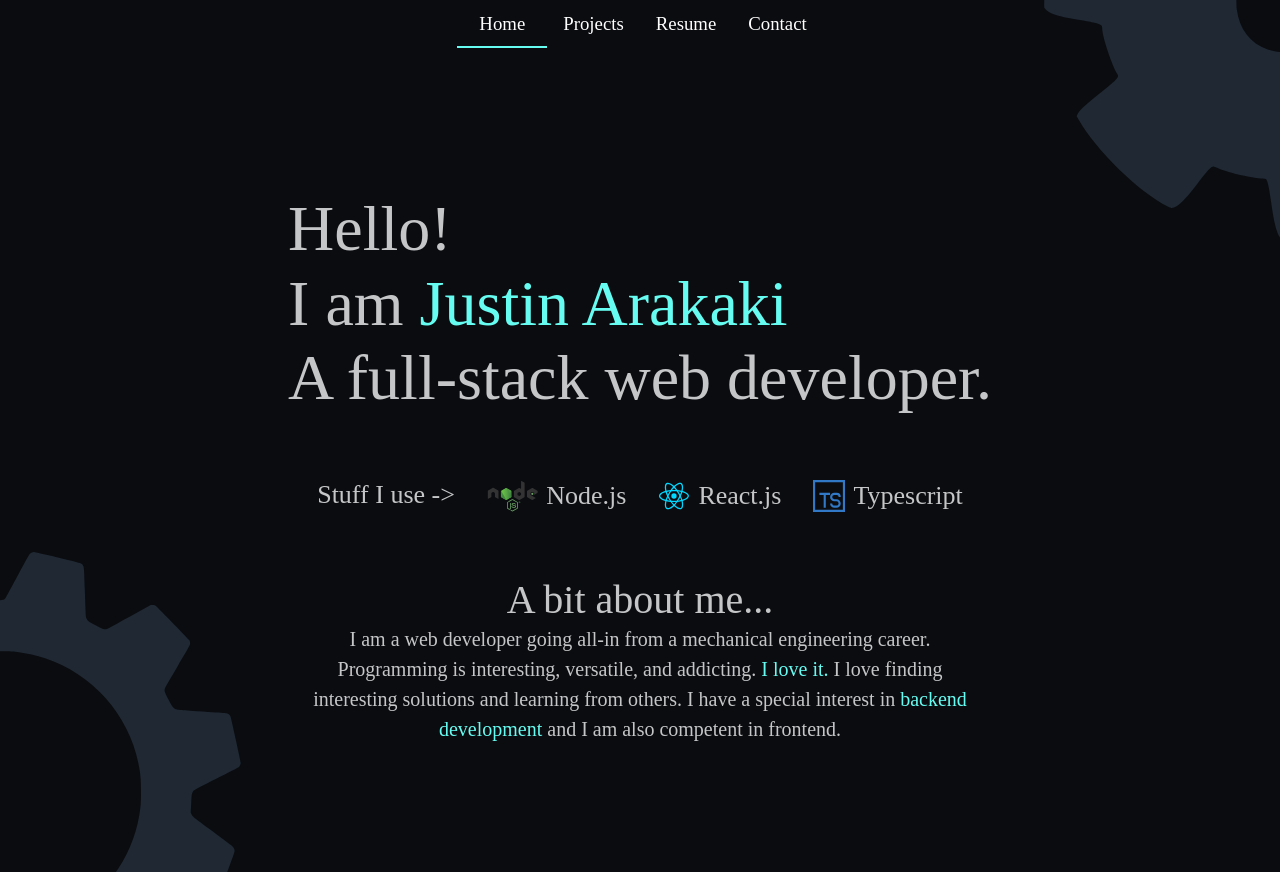
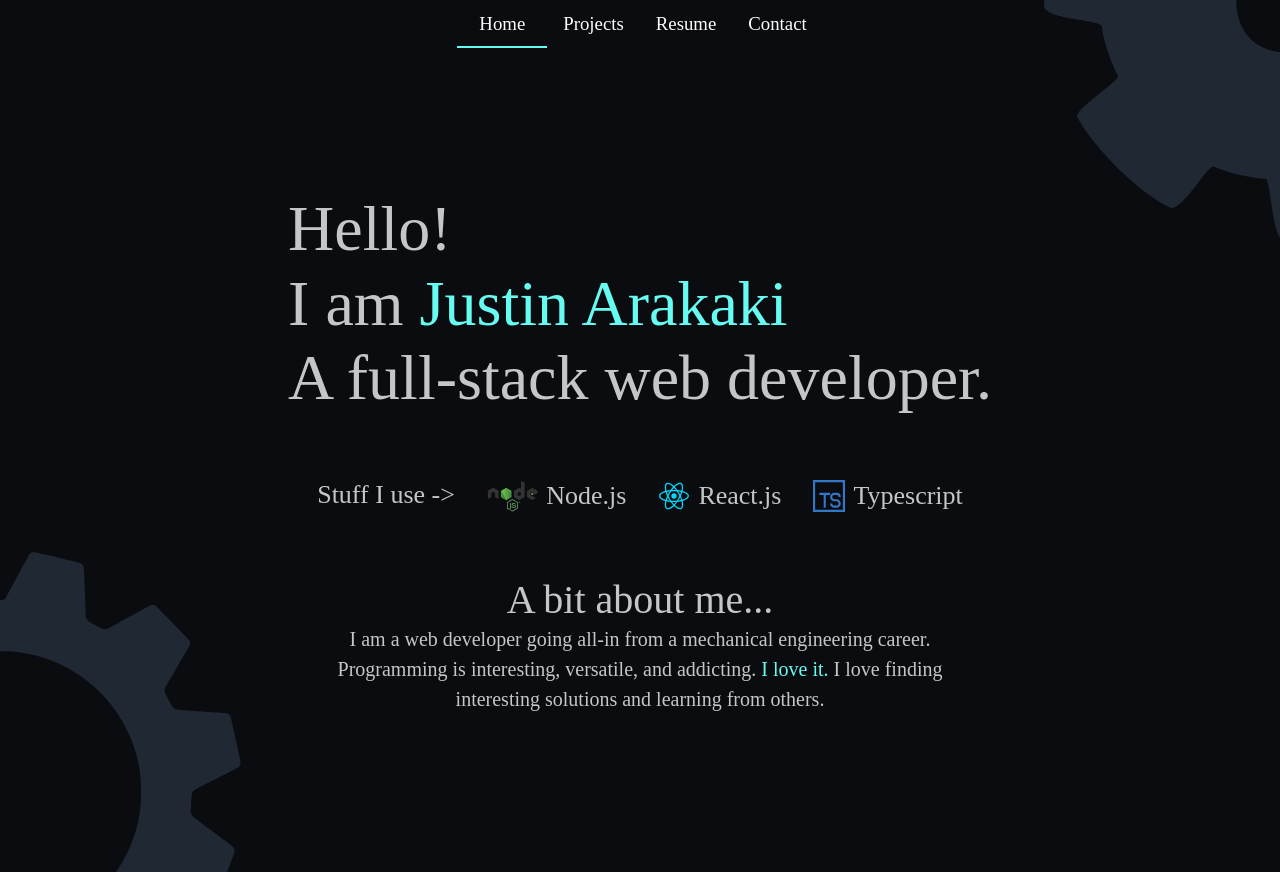
Before and after one commit to Justin-Arakaki/old-portfolio, a React (Vite) app: page /#/ in a window 1280 px wide. After the commit the page ends 842 px from the top, so only its background shows below. Built offline with nearby package versions, Linux system fonts and the light colour scheme; the HTML template or start-up script is replaced by a standard one; a web font is replaced by a local one.

Commit message:
Removed special interest

```diff
--- a/src/pages/banner.jsx
+++ b/src/pages/banner.jsx
@@ -68,13 +68,7 @@ export default function Banner(props) {
           &nbsp;I love it.&nbsp;
         </Typography>
         <Typography display='inline' variant='body1'>
-          I love finding interesting solutions and learning from others. I have a special interest in
-        </Typography>
-        <Typography display='inline' variant='body1' color='text.secondary'>
-          &nbsp;backend development&nbsp;
-        </Typography>
-        <Typography display='inline' variant='body1'>
-          and I am also competent in frontend.
+          I love finding interesting solutions and learning from others.
         </Typography>
       </Box>
     </Container>
--- a/src/pages/resume.jsx
+++ b/src/pages/resume.jsx
@@ -13,7 +13,7 @@ export default function Resume(props) {
       </Typography>
       <Card sx={{ display: 'flex', justifyContent: 'center', p: '2rem' }}>
         <iframe
-          src="https://drive.google.com/file/d/1YRZl6cQM_mf4yzyiBJRSmJAFIHl88MMj/view"
+          src="https://drive.google.com/file/d/1lGzY4lFAIM4yiiTM-wyKmpw9Nm0lV1oE/preview"
           width="100%"
           height="500"
           allow="autoplay"
```
